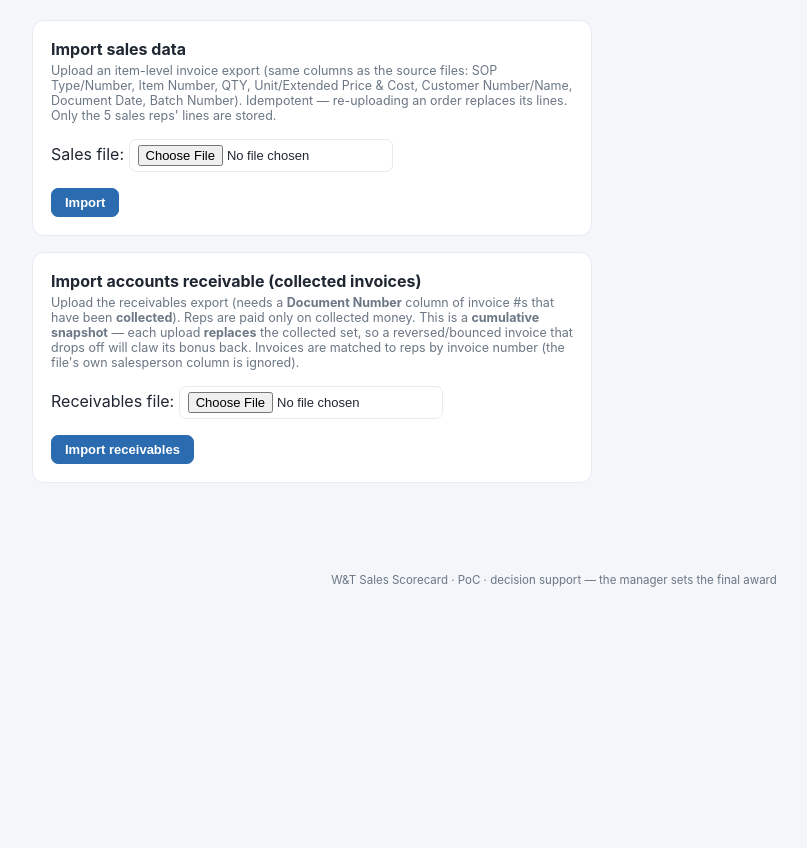
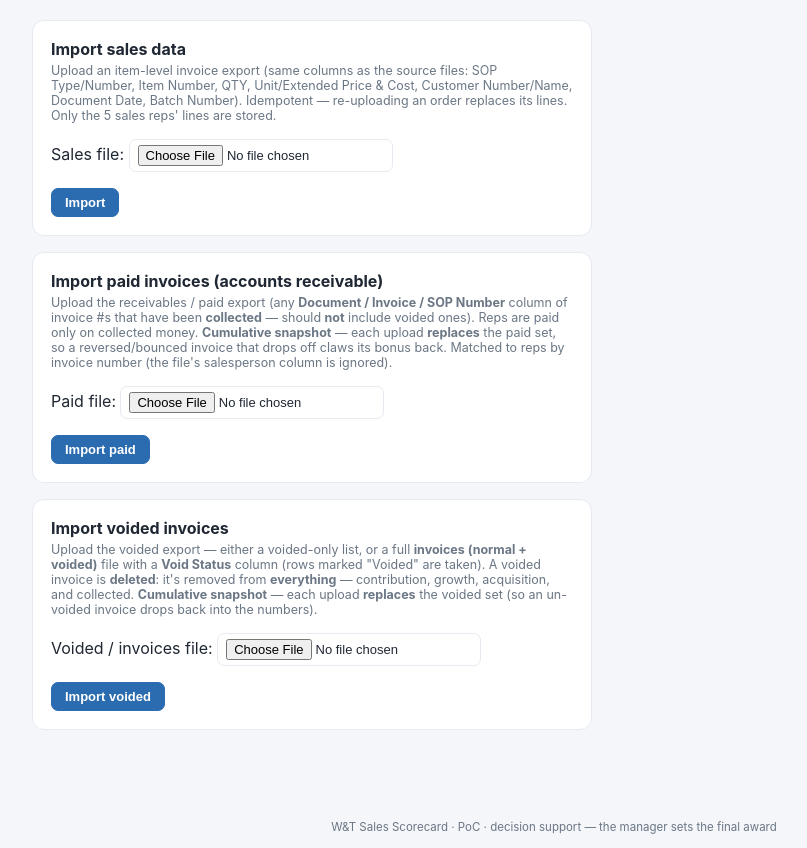
Before and after one commit to JaxonFan/wandt_sales_evaluation, a FastAPI app: template app/templates/upload.html in a window 1280 px wide. Shown: the whole page, without its empty margins (86-893 px from the left). Before the commit the page ends 587 px from the top, so only its background shows below. Run offline with FastAPI, Linux system fonts and the light colour scheme; the template is opened without the code that fills it, so the values that code supplies are empty; some libraries are stand-ins or nearby versions.

Commit message:
Voided invoices: exclude deleted invoices from all bonuses + two-file upload model
Manager uploads two data types (built for both the current separate files and a
future combined export):
- PAID (receivables) -> collected set (parse_collected; every row, excludes voided).
- VOIDED -> voided set (parse_voided; rows flagged in a 'Void Status' column, or the
  whole list if there's no such column). New /upload-voided endpoint + Import card.

A voided invoice is DELETED: new active_lines(db) removes voided sop_numbers from the
sales dataframe, so every bonus path (contribution, growth, acquisition), collected,
and unpaid uses the filtered data -> voided counts toward nothing. Join is by invoice
number (matches sops_number); returns/other rows that aren't in sales_lines are no-ops.
Voided added to the engine cache signature (auto-invalidates). New VoidedInvoice table
(snapshot-replaced per upload). 33 tests pass (3 new: parse_collected, parse_voided,
voided-excluded-from-every-bonus).

Co-Authored-By: Claude Opus 4.8 (1M context) <noreply@anthropic.com>

```diff
--- a/app/main.py
+++ b/app/main.py
@@ -599,10 +599,10 @@ async def upload_receivables(request: Request, ar_file: UploadFile = File(...),
     if not user or user.role == "rep":
         return RedirectResponse("/login", status_code=303)
     raw = pd.read_excel(io.BytesIO(await ar_file.read()))
-    collected = service.parse_ar_collected(raw)   # deduped set (strips whitespace, drops blanks/dup rows)
+    collected = service.parse_collected(raw)      # deduped set (strips whitespace, drops blanks/dup rows)
     if collected is None:
         return templates.TemplateResponse("upload.html", {"request": request, "user": user,
-            "ar_msg": "No 'Document Number' column found in the receivables file."})
+            "ar_msg": "No invoice-number column (Document / Invoice / SOP Number) found in the paid file."})
     # snapshot semantics: the latest cumulative report REPLACES the collected set (reversed invoices drop out)
     db.query(M.CollectedInvoice).delete(synchronize_session=False)
     now = dt.datetime.utcnow()
@@ -612,7 +612,29 @@ async def upload_receivables(request: Request, ar_file: UploadFile = File(...),
     service._ENGINE_CACHE.clear()
     audit(db, user, "upload", "collected_invoices", {"collected": len(collected)})
     return templates.TemplateResponse("upload.html", {"request": request, "user": user,
-        "ar_msg": f"Recorded {len(collected):,} collected invoices (snapshot). Reps now paid on collection."})
+        "ar_msg": f"Recorded {len(collected):,} paid invoices (snapshot). Reps now paid on collection."})
+
+
+@app.post("/upload-voided")
+async def upload_voided(request: Request, voided_file: UploadFile = File(...), db: Session = Depends(get_db)):
+    user = current_user(request, db)
+    if not user or user.role == "rep":
+        return RedirectResponse("/login", status_code=303)
+    raw = pd.read_excel(io.BytesIO(await voided_file.read()))
+    voided = service.parse_voided(raw)            # voided rows (Void Status), or all rows if a voided-only list
+    if voided is None:
+        return templates.TemplateResponse("upload.html", {"request": request, "user": user,
+            "void_msg": "No invoice-number column (Document / Invoice / SOP Number) found in the file."})
+    # snapshot: the latest export REPLACES the voided set (an un-voided invoice drops back into the numbers)
+    db.query(M.VoidedInvoice).delete(synchronize_session=False)
+    now = dt.datetime.utcnow()
+    for sop in voided:
+        db.add(M.VoidedInvoice(sop_number=sop, reported_at=now))
+    db.commit()
+    service._ENGINE_CACHE.clear()
+    audit(db, user, "upload", "voided_invoices", {"voided": len(voided)})
+    return templates.TemplateResponse("upload.html", {"request": request, "user": user,
+        "void_msg": f"Recorded {len(voided):,} voided invoices (snapshot). They're now excluded from all bonuses."})
 
 
 # ---------- collections / pay-on-collection ----------
--- a/app/service.py
+++ b/app/service.py
@@ -48,20 +48,44 @@ def load_lines_df(db):
 
 
 def collected_set(db):
-    """Invoice numbers (sop_number) whose money has been collected, per the latest AR upload."""
+    """Invoice numbers (sop_number) whose money has been collected, per the latest transaction upload."""
     return {s for (s,) in db.query(M.CollectedInvoice.sop_number).all()}
 
 
-def parse_ar_collected(raw):
-    """From a receivables DataFrame, the DEDUPED set of collected invoice numbers — stripped of whitespace,
-    blanks dropped, so duplicate rows / padded variants collapse to one. Returns None if the file has no
-    recognizable invoice-number column. (Storage also dedups: sop_number is the PK and each upload replaces
-    the whole set.)"""
-    col = next((c for c in raw.columns
-                if str(c).strip().lower() in ("document number", "invoice number", "sop number")), None)
+def voided_set(db):
+    """Invoice numbers (sop_number) that were VOIDED (deleted) -> removed from every bonus component."""
+    return {s for (s,) in db.query(M.VoidedInvoice.sop_number).all()}
+
+
+def _invoice_col(raw):
+    return next((c for c in raw.columns
+                 if str(c).strip().lower() in ("document number", "invoice number", "sop number")), None)
+
+
+def _clean_invoices(series):
+    """Deduped, whitespace-stripped invoice numbers (duplicate rows / padded variants collapse to one)."""
+    return {str(v).strip() for v in series.dropna() if str(v).strip()}
+
+
+def parse_collected(raw):
+    """PAID / receivables file -> the set of collected invoice numbers (every row; the paid file excludes
+    voided). Returns None if the file has no invoice-number column."""
+    col = _invoice_col(raw)
+    return None if col is None else _clean_invoices(raw[col])
+
+
+def parse_voided(raw):
+    """VOIDED file (either a voided-only list, or a full 'invoices: normal + voided' export) -> the set of
+    VOIDED invoice numbers: rows flagged in a 'Void Status' column, or ALL rows if there is no such column
+    (a voided-only list). Returns None if the file has no invoice-number column."""
+    col = _invoice_col(raw)
     if col is None:
         return None
-    return {str(v).strip() for v in raw[col].dropna() if str(v).strip()}
+    vcol = next((c for c in raw.columns if "void" in str(c).strip().lower()), None)
+    if vcol is None:
+        return _clean_invoices(raw[col])
+    is_void = raw[vcol].astype(str).str.strip().str.lower().str.contains("void", na=False)
+    return _clean_invoices(raw.loc[is_void, col])
 
 
 def get_settings(db):
@@ -245,6 +269,18 @@ def _lines_cached(db, ver):
     return df
 
 
+def active_lines(db):
+    """The sales dataframe with VOIDED invoices removed — they're deleted, so they count toward NOTHING
+    (contribution, growth, acquisition, collected, unpaid). Every bonus path uses this instead of the raw
+    lines. Cached by (data_version, voided set)."""
+    voided = frozenset(voided_set(db))
+
+    def _filter():
+        df = _lines_cached(db, _data_version(db))
+        return df[~df["sop_number"].astype(str).isin(voided)] if voided else df
+    return _memo(("active_lines", _data_version(db), voided), _filter)
+
+
 def _engine_version(db):
     """Cheap signature of every input the ENGINE / collected numbers depend on (data, dials, overrides,
     receivables) — but NOT awards. Memo key that auto-invalidates the expensive engine runs only when
@@ -259,6 +295,7 @@ def _engine_version(db):
         frozenset(featured_new_product_set(db)),
         frozenset(get_constrained_items(db)),
         frozenset(written_off_set(db)),
+        frozenset(voided_set(db)),
         db.query(func.count(M.CollectedInvoice.sop_number), func.max(M.CollectedInvoice.reported_at)).one(),
     )
 
@@ -287,7 +324,7 @@ def account_quarter_chart(db, account, end, weeks=13, w=300, h=54):
     Weekly (7-day) bins, oldest->newest, over the last `weeks` weeks ending `end`, and the same span a year
     earlier (364 days). Returns polyline point strings + geometry for the template. Display-only."""
     end = pd.Timestamp(end).normalize()
-    df = _lines_cached(db, _data_version(db))
+    df = active_lines(db)
     d = df[df["account"] == account]
 
     def weekly(anchor):
@@ -428,7 +465,7 @@ def run_period_bonus(db, idx=None):
     period, as_of, idx, idx_min, idx_cur, is_current = resolve_period(db, idx, ww)
 
     def _run():
-        df = _lines_cached(db, _data_version(db))
+        df = active_lines(db)
         _, _, team = attribution_maps(db)
         return compute_period_bonus(df, period.start_date, period.end_date, team, as_of=as_of,
                                     self_acquired=self_acquired_set(db),
@@ -456,7 +493,7 @@ def collected_scorecard(db, idx=None):
 
     def _out():
         sc = res["scorecards"].set_index("associate")
-        df = _lines_cached(db, _data_version(db))
+        df = active_lines(db)
         coll = collected_set(db)
         lo, hi = pd.Timestamp(period.start_date), pd.Timestamp(period.end_date)
         w = df[(df["document_date"] >= lo) & (df["document_date"] <= hi)]
@@ -513,7 +550,7 @@ def unpaid_accounts(db, associate):
     """A rep's OUTSTANDING (billed-but-uncollected, not written-off) invoices grouped by account, with aging
     buckets + per-invoice detail. Shows which accounts owe money -> hence the rep's pending (unpaid) bonus."""
     def _compute():
-        df = _lines_cached(db, _data_version(db))
+        df = active_lines(db)
         coll = collected_set(db)
         woff = written_off_set(db)
         names = customer_names(db)
@@ -555,7 +592,7 @@ def run_annual_review(db):
     s = get_settings(db)
     _, idx_cur0, _ = period_grid(db, s["window_weeks"])
     period, as_of, *_ = resolve_period(db, idx_cur0, s["window_weeks"])
-    df = _lines_cached(db, _data_version(db))
+    df = active_lines(db)
     _, _, team = attribution_maps(db)
     res = compute_annual_review(df, as_of, team,
                                 exempt_accounts=annual_exempt_set(db),
@@ -593,7 +630,7 @@ def compute_rep_goal(db, associate, idx=None):
     run-rate to finish, the three bonus pieces, new accounts, and accounts-to-watch."""
     res, period, s, nav, as_of = run_period_bonus(db, idx)
     card = next((c for c in res["scorecards"].to_dict("records") if c["associate"] == associate), None)
-    df = _lines_cached(db, _data_version(db))
+    df = active_lines(db)
     names = customer_names(db)
     period_end = pd.Timestamp(period.end_date)
 
--- a/app/templates/upload.html
+++ b/app/templates/upload.html
@@ -11,15 +11,27 @@
   </form>
 </div>
 <div class="card" style="max-width:560px">
-  <h2>Import accounts receivable (collected invoices)</h2>
-  <p class="hint">Upload the receivables export (needs a <b>Document Number</b> column of invoice #s that have been
-    <b>collected</b>). Reps are paid only on collected money. This is a <b>cumulative snapshot</b> — each upload
-    <b>replaces</b> the collected set, so a reversed/bounced invoice that drops off will claw its bonus back.
-    Invoices are matched to reps by invoice number (the file's own salesperson column is ignored).</p>
+  <h2>Import <b>paid</b> invoices (accounts receivable)</h2>
+  <p class="hint">Upload the receivables / paid export (any <b>Document / Invoice / SOP Number</b> column of invoice #s
+    that have been <b>collected</b> — should <b>not</b> include voided ones). Reps are paid only on collected money.
+    <b>Cumulative snapshot</b> — each upload <b>replaces</b> the paid set, so a reversed/bounced invoice that drops
+    off claws its bonus back. Matched to reps by invoice number (the file's salesperson column is ignored).</p>
   {% if ar_msg %}<p class="pos" style="font-size:13px">{{ ar_msg }}</p>{% endif %}
   <form method="post" action="/upload-receivables" enctype="multipart/form-data">
-    <p>Receivables file: <input name="ar_file" type="file" accept=".xlsx,.xls" required></p>
-    <button type="submit">Import receivables</button>
+    <p>Paid file: <input name="ar_file" type="file" accept=".xlsx,.xls" required></p>
+    <button type="submit">Import paid</button>
+  </form>
+</div>
+<div class="card" style="max-width:560px">
+  <h2>Import <b>voided</b> invoices</h2>
+  <p class="hint">Upload the voided export — either a voided-only list, or a full <b>invoices (normal + voided)</b>
+    file with a <b>Void Status</b> column (rows marked "Voided" are taken). A voided invoice is <b>deleted</b>: it's
+    removed from <b>everything</b> — contribution, growth, acquisition, and collected. <b>Cumulative snapshot</b> —
+    each upload <b>replaces</b> the voided set (so an un-voided invoice drops back into the numbers).</p>
+  {% if void_msg %}<p class="pos" style="font-size:13px">{{ void_msg }}</p>{% endif %}
+  <form method="post" action="/upload-voided" enctype="multipart/form-data">
+    <p>Voided / invoices file: <input name="voided_file" type="file" accept=".xlsx,.xls" required></p>
+    <button type="submit">Import voided</button>
   </form>
 </div>
 {% endblock %}
```
Also changed, not shown: app/models.py (+9 -0 lines), tests/test_collections.py (+25 -6 lines).
